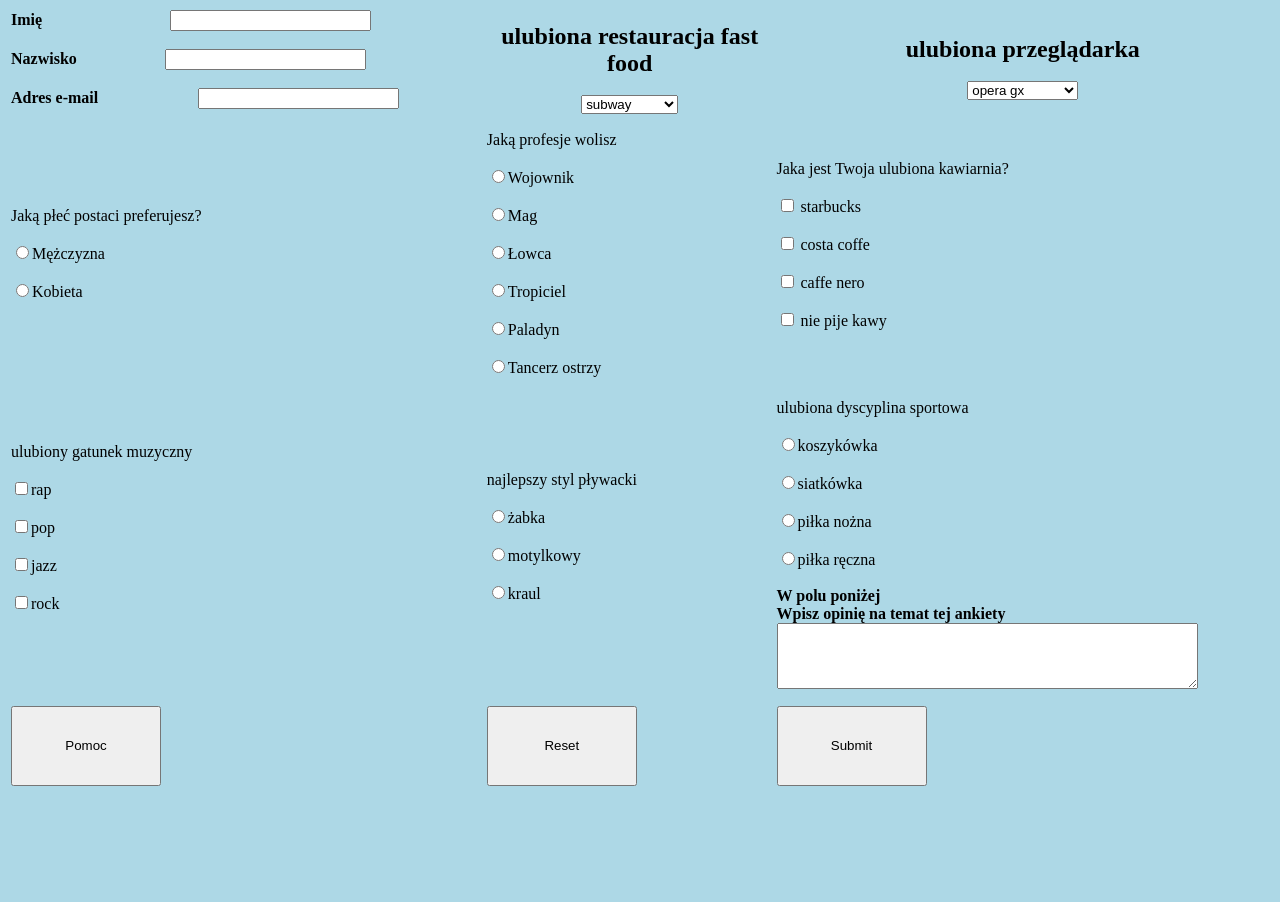
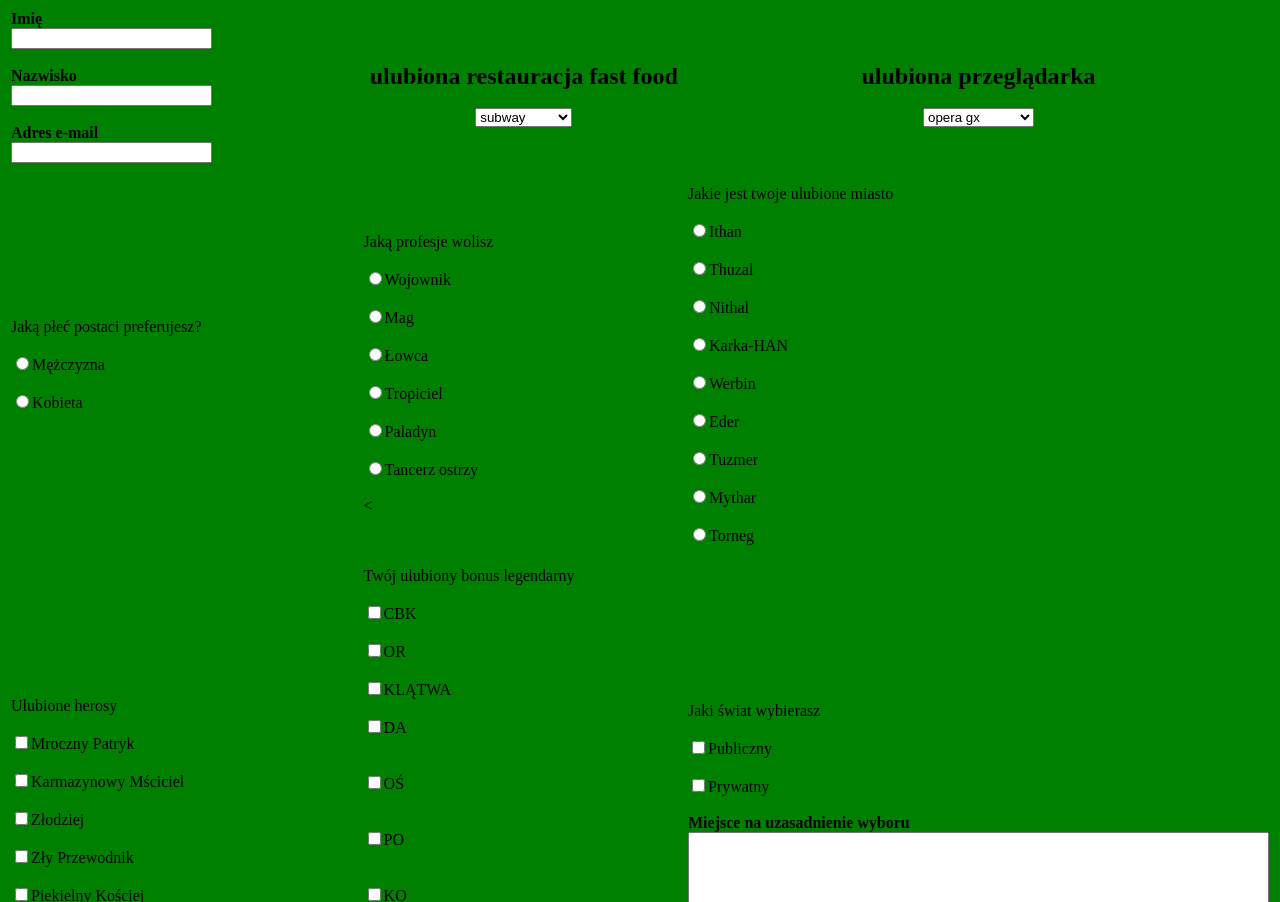
Before and after one commit to kapilexior/index, a plain HTML site: page formularz_Poliński.html in a window 1280 px wide. Shown: the part 102-1004 px from the top of the page. Before the commit the page ends 908 px from the top, so only its background shows below. Drawn offline with Linux system fonts and the light colour scheme.

Commit message:
Update formularz_Poliński.html

```diff
--- a/formularz_Poliński.html
+++ b/formularz_Poliński.html
@@ -11,7 +11,7 @@ Zadanie Formularz
 <button>
 <a href="index.html">Strona główna</a>
 </button>
-<body bgcolor="lightblue">
+<body bgcolor="GREEN">
 <center><h1>Ankieta społeczna</h1></center>
 <form>
 <table>
@@ -76,52 +76,75 @@ Zadanie Formularz
 <br><br>
 
 
-<TD width="500">Jaka jest Twoja ulubiona kawiarnia?
+
+<<TD><nobr>Jakie jest twoje ulubione miasto</nobr>
 <br><br>
-<input type="checkbox" name="kawiarnia" value="st"> starbucks
+<input type="radio" name="pyt3" value="Ithan">Ithan
 <br><br>
-<input type="checkbox" name="kawiarnia" value="cc"> costa coffe
+<input type="radio" name="pyt3" value="Thuzal">Thuzal
 <br><br>
-<input type="checkbox" name="kawiarnia" value="cn"> caffe nero
+<input type="radio" name="pyt3" value="Nithal">Nithal
 <br><br>
-<input type="checkbox" name="kawiarnia" value="inna"> nie pije kawy
-<br><br><br>
+<input type="radio" name="pyt3" value="Karka-HAN">Karka-HAN
+<br><br>
+<input type="radio" name="pyt3" value="Werbin">Werbin
+<br><br>
+<input type="radio" name="pyt3" value="Eder">Eder
+<br><br>
+<input type="radio" name="pyt3" value="Tuzmer">Tuzmer
+<br><br>
+<input type="radio" name="pyt3" value="Mythar">Mythar
+<br><br>
+<input type="radio" name="pyt3" value="Torneg">Torneg
+<br><br>
+
  </TD>
  </TR>
 
-<TD width="500">ulubiony gatunek muzyczny
+<TD width="500">Ulubione herosy
 <br><br>
-<input type="checkbox" name="muzyka" value="rap">rap
+<input type="checkbox" name="heros" value="Mroczny Patryk">Mroczny Patryk
 <br><br>
-<input type="checkbox" name="muzyka" value="pop">pop
+<input type="checkbox" name="heros" value="Karmazynowy Mściciel">Karmazynowy Mściciel
 <br><br>
-<input type="checkbox" name="muzyka" value="jazz">jazz
+<input type="checkbox" name="heros" value="Złodziej">Złodziej
 <br><br>
-<input type="checkbox" name="muzyka" value="rock">rock
+<input type="checkbox" name="heros" value="Zły Przewodnik">Zły Przewodnik
+<br><br>
+<input type="checkbox" name="heros" value="Piekielny Kościej">Piekielny Kościej
+<br><br>
+
+
+
+<TD width="500">Twój ulubiony bonus legendarny
+<br><br>
+<input type="checkbox" name="legenda" value="CBK">CBK
+<br><br>
+<input type="checkbox" name="legenda" value="OR">OR
+<br><br>
+<input type="checkbox" name="legenda" value="KLĄTWA">KLĄTWA
+<br><br>
+<input type="checkbox" name="legenda" value="DA">DA
+<br><br><br>
+<input type="checkbox" name="legenda" value="OŚ">OŚ
+<br><br><br>
+<input type="checkbox" name="legenda" value="PO">PO
+<br><br><br>
+<input type="checkbox" name="legenda" value="KO">KO
+<br><br><br>
+<input type="checkbox" name="legenda" value="FO">FO
+<br><br><br>
+<input type="checkbox" name="legenda" value="OŻ">OŻ
 <br><br><br>
 
-<TD><nobr>najlepszy styl pływacki</nobr>
+<TD width="500">Jaki świat wybierasz
 <br><br>
-<input type="radio" name="pyt3" value="żabka">żabka
+<input type="checkbox" name="świat" value="Publiczny">Publiczny
 <br><br>
-<input type="radio" name="pyt3" value="motylkowy">motylkowy
-<br><br>
-<input type="radio" name="pyt3" value="kraul">kraul
+<input type="checkbox" name="świat" value="Prywatny">Prywatny
 <br><br>
 
-<TD><nobr>ulubiona dyscyplina sportowa</nobr>
-<br><br>
-<input type="radio" name="pyt4" value="koszykówka">koszykówka
-<br><br>
-<input type="radio" name="pyt4" value="siatkówka">siatkówka
-<br><br>
-<input type="radio" name="pyt4" value="piłka nożna">piłka nożna
-<br><br>
-<input type="radio" name="pyt4" value="piłka ręczna">piłka ręczna
-<br><br>
-
-<b> W polu poniżej <br>Wpisz
-opinię na temat tej ankiety</b> <textarea cols="50" rows="4"></textarea> </TD>
+<b> Miejsce na uzasadnienie wyboru </b> <textarea cols="70" rows="5"></textarea> </TD>
 
 <TR height="100">
  <TD><button onclick="alert('wypełnij ankietę')" style="height:80px;width:150px">Pomoc</button></TD>
```
